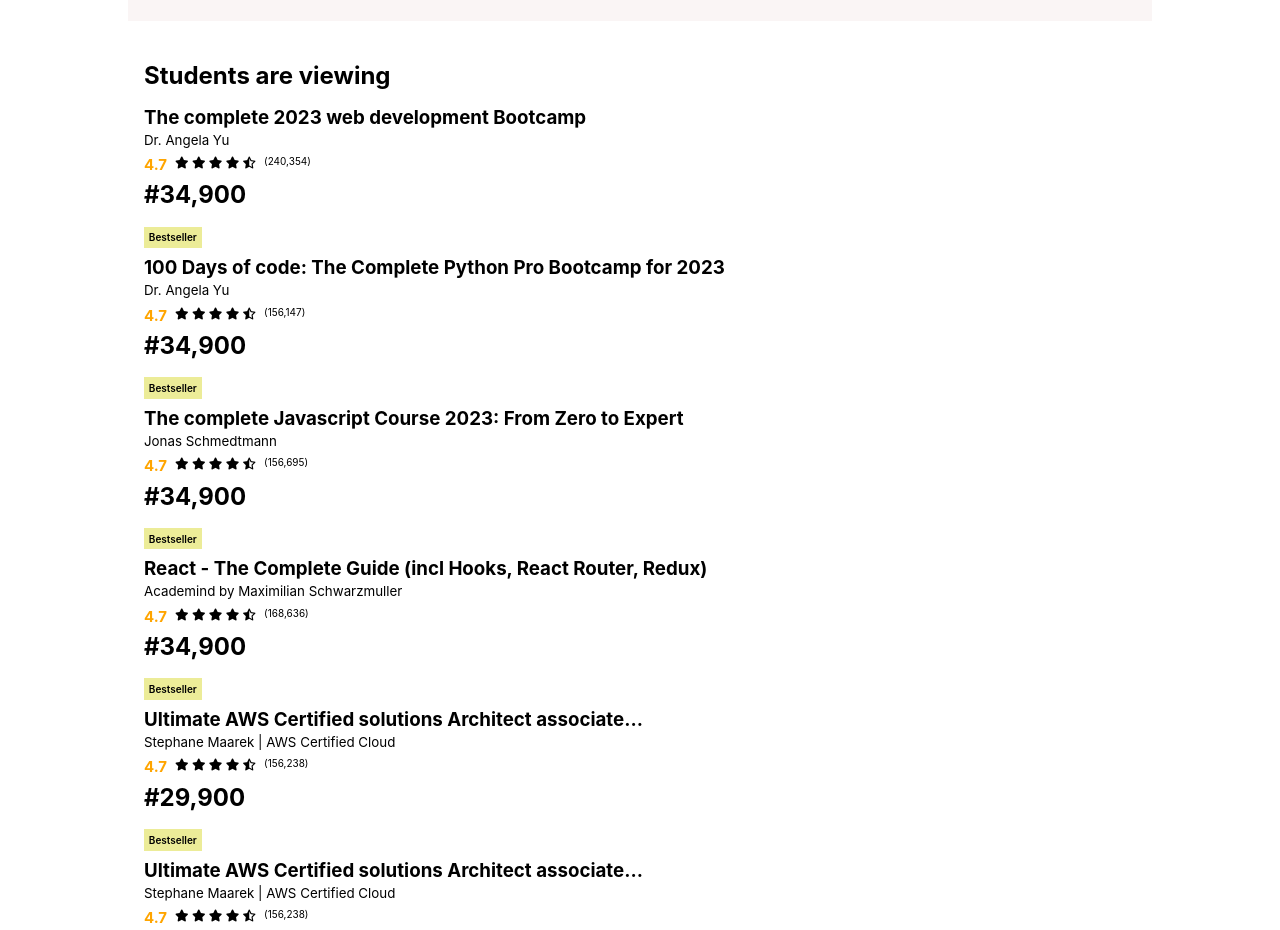
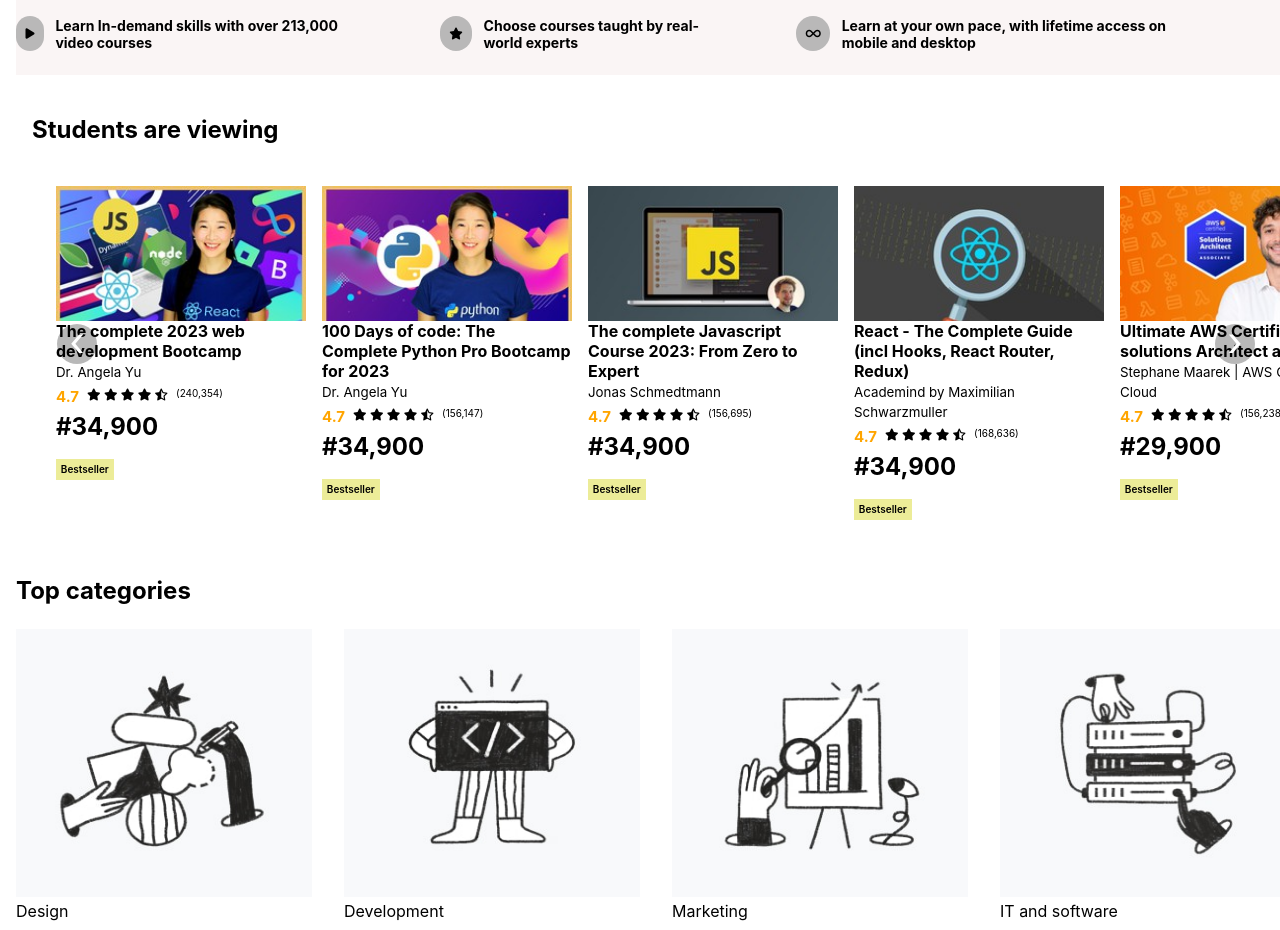
Before and after one commit to Smartbabbe/udemsclon, a plain HTML site: page index.html in a window 1280 px wide. Shown: the part 1158-2088 px from the top of the page. Drawn offline with Linux system fonts and the light colour scheme.

Commit message:
Update styles.css

```diff
--- a/styles.css
+++ b/styles.css
@@ -54,8 +54,9 @@
 
 /* styling the section */
 section{
-    width: 80%;
-    margin: auto;
+
+    width: 100%;
+    margin: 0 1rem;
 }
 
 /* styling first div */
@@ -515,3 +516,171 @@
     border: 1px solid black;
     padding: 5px;
 }
+
+/* Carousel Section */
+
+.Carousel-container{
+    display: flex;
+    margin-top: 26px;
+
+}
+
+
+
+.image-container1, .image-container2, .image-container3, .image-container4, .image-container5, .image-container6, .image-container7, .image-container8, .image-container9, .image-container10 {
+    width: inherit;
+    height: 135px;
+    background-size: cover;
+}
+
+.image-container1 {
+    background-image: url("1565838_e54e_16.jpg");
+}
+
+.image-container2{
+    background-image: url("2776760_f176_10.jpg");
+
+}
+
+.image-container3 {
+    background-image: url("851712_fc61_6.jpg");
+}
+
+.image-container4 {
+    background-image: url("1362070_b9a1_2.jpg");
+}
+
+.image-container5 {
+    background-image: url("2196488_8fc7_10.jpg");
+}
+
+.image-container6 {
+    background-image: url("2196488_8fc7_10.jpg");
+}
+
+.image-container7{
+    background-image: url("396876_cc92_7.jpg");
+
+}
+
+.image-container8 {
+    background-image: url("2196488_8fc7_10.jpg");
+}
+
+.image-container9 {
+    background-image: url("394676_ce3d_5.jpg");
+}
+
+.image-container10 {
+    background-image: url("482754_7146_6.jpg");
+}
+
+
+.Carousel-container h3 {
+    font-size: 1rem;
+}
+
+.content-container1, .content-container2, .content-container3, .content-container4, .content-container5{
+    width: 250px;
+    margin-left: 1rem;
+}
+
+.content-container1 {
+    margin-left: 1.5rem;
+}
+
+.content-container5{
+    margin-right: 1.5rem; ;
+}
+
+.carousel {
+    overflow: hidden;
+    position: relative;
+    display: flex;
+    width: 100%;
+}
+
+.carousel-open:checked + .Carousel-container {
+    position: static;
+    opacity: 100;
+}
+
+.Carousel-container {
+    position: absolute;
+    opacity: 0;
+    -webkit-transition: opacity 0.6s ease-in-out;
+    transition: opacity 0.6s ease-in-out;
+}
+
+.carousel-control {
+    background: rgba(0, 0, 0, 0.28);
+    border-radius: 50%;
+    color: #fff;
+    cursor: pointer;
+    display: none;
+    font-size: 40px;
+    height: 40px;
+    line-height: 35px;
+    position: absolute;
+    top: 50%;
+    -webkit-transform: translate(0, -50%);
+    cursor: pointer;
+    -ms-transform: translate(0, -50%);
+    transform: translate(0, -50%);
+    text-align: center;
+    width: 40px;
+    z-index: 10;
+}
+
+.carousel-control.prev {
+    left: 2%;
+}
+
+.carousel-control.next {
+    right: 2%;
+}
+
+.carousel-control:hover {
+    background: rgba(0, 0, 0, 0.8);
+    color: #aaaaaa;
+}
+
+#carousel-1:checked ~ .control-1,
+#carousel-2:checked ~ .control-2,
+#carousel-3:checked ~ .control-3 {
+    display: block;
+}
+
+.carousel-indicators {
+    list-style: none;
+    margin: 0;
+    padding: 0;
+    position: absolute;
+    bottom: 2%;
+    left: 0;
+    right: 0;
+    text-align: center;
+    z-index: 10;
+}
+
+.carousel-indicators li {
+    display: inline-block;
+    margin: 0 5px;
+}
+
+.carousel-bullet {
+    color: #fff;
+    cursor: pointer;
+    display: block;
+    font-size: 35px;
+}
+
+.carousel-bullet:hover {
+    color: #aaaaaa;
+}
+
+#carousel-1:checked ~ .control-1 ~ .carousel-indicators li:nth-child(1) .carousel-bullet,
+#carousel-2:checked ~ .control-2 ~ .carousel-indicators li:nth-child(2) .carousel-bullet,
+#carousel-3:checked ~ .control-3 ~ .carousel-indicators li:nth-child(3) .carousel-bullet {
+    color: #428bca;
+}
```
